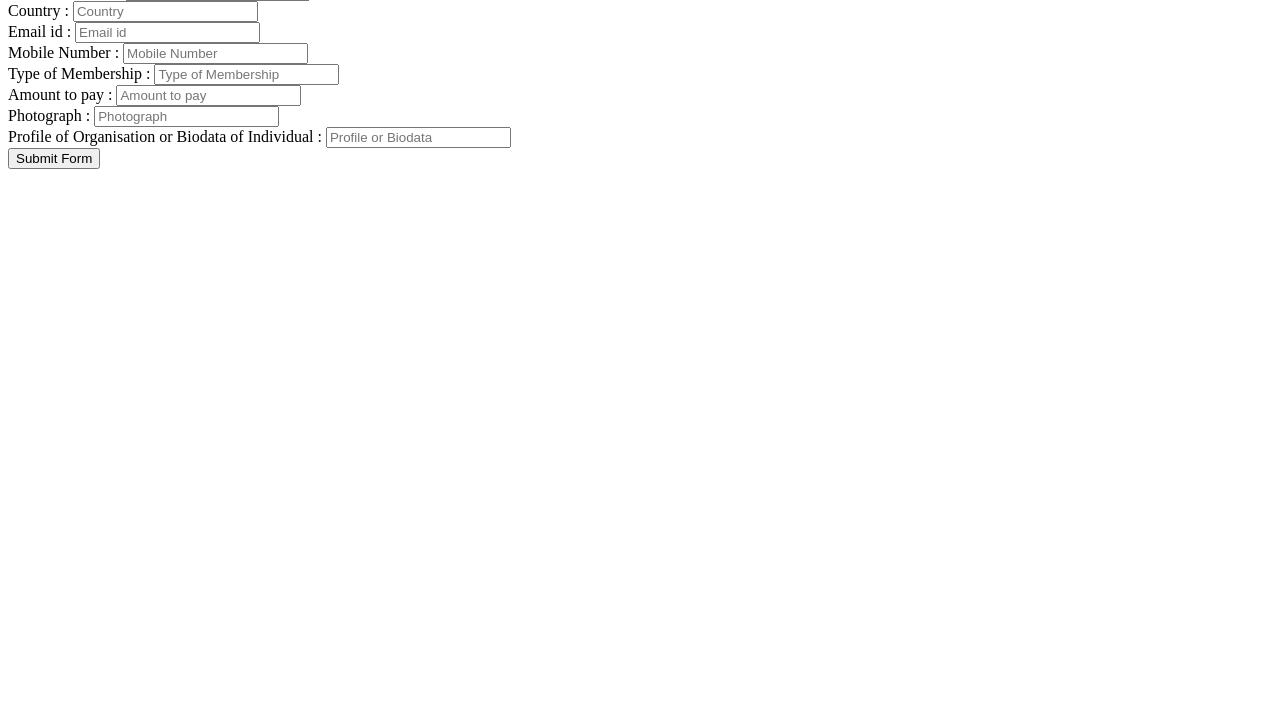
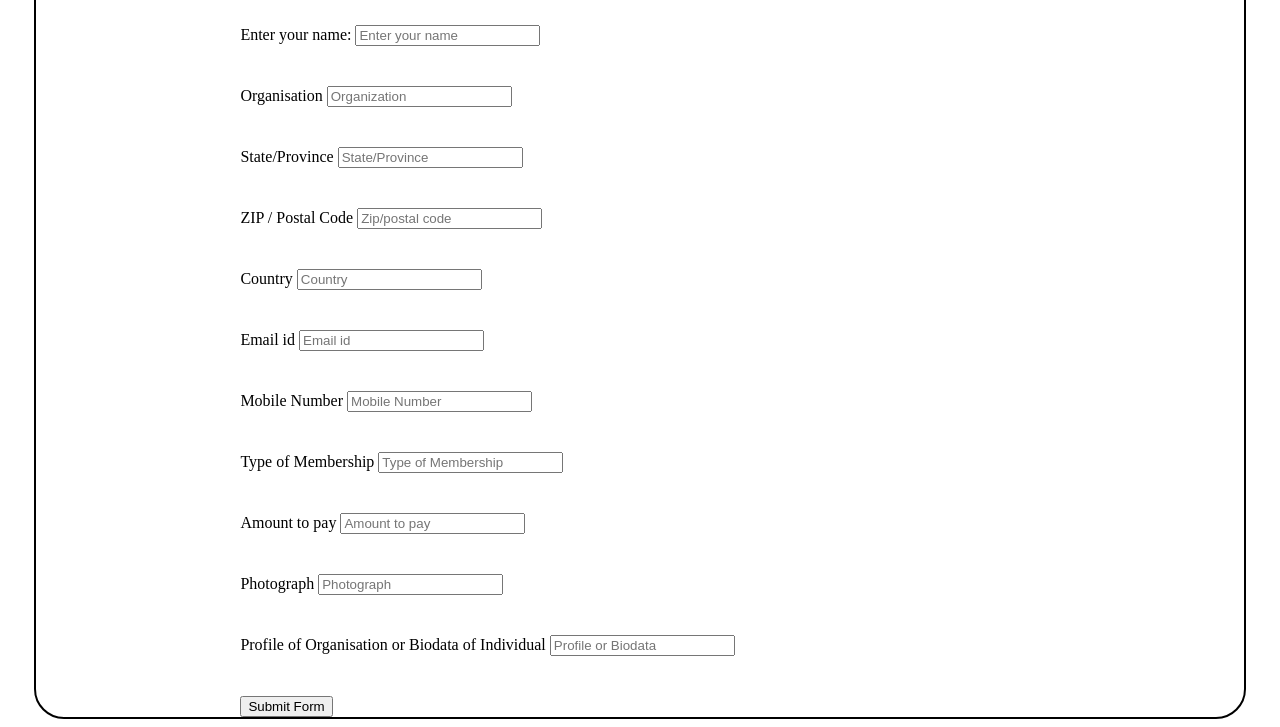
Before and after one commit to Sambhav-eng/MEMBERSHIP, a website: page public/index.html in a window 1280 px wide. Shown: the part 91-818 px from the top of the page. Drawn offline with Linux system fonts and the light colour scheme.

Commit message:
Added test.html form UI for membership

```diff
--- a/public/index.html
+++ b/public/index.html
@@ -1,60 +1,83 @@
-<form action="https://membership-cd69.onrender.com/submit" method="POST">
+<!DOCTYPE html>
+<html lang="en">
+<head>
+  <meta charset="UTF-8" />
+  <meta name="viewport" content="width=device-width, initial-scale=1.0"/>
+  <title>Life-Time Membership</title>
+
+  <!-- ✅ Link your CSS files here -->
+  <link rel="stylesheet" href="style_nav.css" />
+  <link rel="stylesheet" href="style_form.css" />
+  <link rel="stylesheet" href="style_main.css" />
+</head>
+<body>
+
+  <main>
+    <div class="form">
+      <h1>Life-Time Membership</h1>
+
+      <form action="https://membership-supp.onrender.com/submit" method="POST">
         <div class="querie">
-    <label for="name">Enter your name : </label>
-    <input type="text" name="name" placeholder="Enter your name" required>
+          <label for="name">Enter your name:</label>
+          <input type="text" name="name" placeholder="Enter your name" required />
         </div>
 
         <div class="querie">
-    <label>Organisation </label>
-    <input type="text" name="organisation" placeholder="Organization">
+          <label>Organisation</label>
+          <input type="text" name="organisation" placeholder="Organization" />
         </div>
 
         <div class="querie">
-    <label>State/Province </label>
-    <input type="text" name="state" placeholder="State/Province">
+          <label>State/Province</label>
+          <input type="text" name="state" placeholder="State/Province" />
         </div>
 
         <div class="querie">
-    <label>ZIP / Postal Code </label>
-    <input type="text" name="zip" placeholder="Zip/postal code">
+          <label>ZIP / Postal Code</label>
+          <input type="text" name="zip" placeholder="Zip/postal code" />
         </div>
 
         <div class="querie">
-    <label>Country : </label>
-    <input type="text" name="country" placeholder="Country ">
+          <label>Country</label>
+          <input type="text" name="country" placeholder="Country" />
         </div>
 
         <div class="querie">
-    <label>Email id : </label>
-    <input type="email" name="email" placeholder="Email id" required>
+          <label>Email id</label>
+          <input type="email" name="email" placeholder="Email id" required />
         </div>
 
         <div class="querie">
-    <label>Mobile Number : </label>
-    <input type="text" name="mobile" placeholder="Mobile Number">
+          <label>Mobile Number</label>
+          <input type="text" name="mobile" placeholder="Mobile Number" />
         </div>
 
         <div class="querie">
-    <label>Type of Membership : </label>
-    <input type="text" name="membership_type" placeholder="Type of Membership">
+          <label>Type of Membership</label>
+          <input type="text" name="membership_type" placeholder="Type of Membership" />
         </div>
 
         <div class="querie">
-    <label>Amount to pay : </label>
-    <input type="text" name="amount" placeholder="Amount to pay">
+          <label>Amount to pay</label>
+          <input type="text" name="amount" placeholder="Amount to pay" />
         </div>
 
         <div class="querie">
-    <label>Photograph : </label>
-    <input type="text" name="photo" placeholder="Photograph">
+          <label>Photograph</label>
+          <input type="text" name="photo" placeholder="Photograph" />
         </div>
 
         <div class="querie">
-    <label>Profile of Organisation or Biodata of Individual : </label>
-    <input type="text" name="profile" placeholder="Profile or Biodata">
+          <label>Profile of Organisation or Biodata of Individual</label>
+          <input type="text" name="profile" placeholder="Profile or Biodata" />
         </div>
 
         <div class="querie">
           <button type="submit">Submit Form</button>
         </div>
       </form>
+    </div>
+  </main>
+
+</body>
+</html>
--- a/server.js
+++ b/server.js
@@ -1,6 +1,8 @@
 const express = require("express");
 const bodyParser = require("body-parser");
 const nodemailer = require("nodemailer");
+
+app.use(express.static("public"));
 
 const app = express(); // ✅ THIS LINE is missing in your file
 
@@ -45,7 +47,7 @@ app.post('/submit', (req, res) => {
 
   const mailOptions = {
     from: email,
-    to: 'trustforacademic@hmailc',
+    to: 'trustforacademic@gmail.com',
     subject: 'New Life-Time Membership Submission',
     text: message
   };
```
Lines whose indentation alone changed are shown as unchanged.
